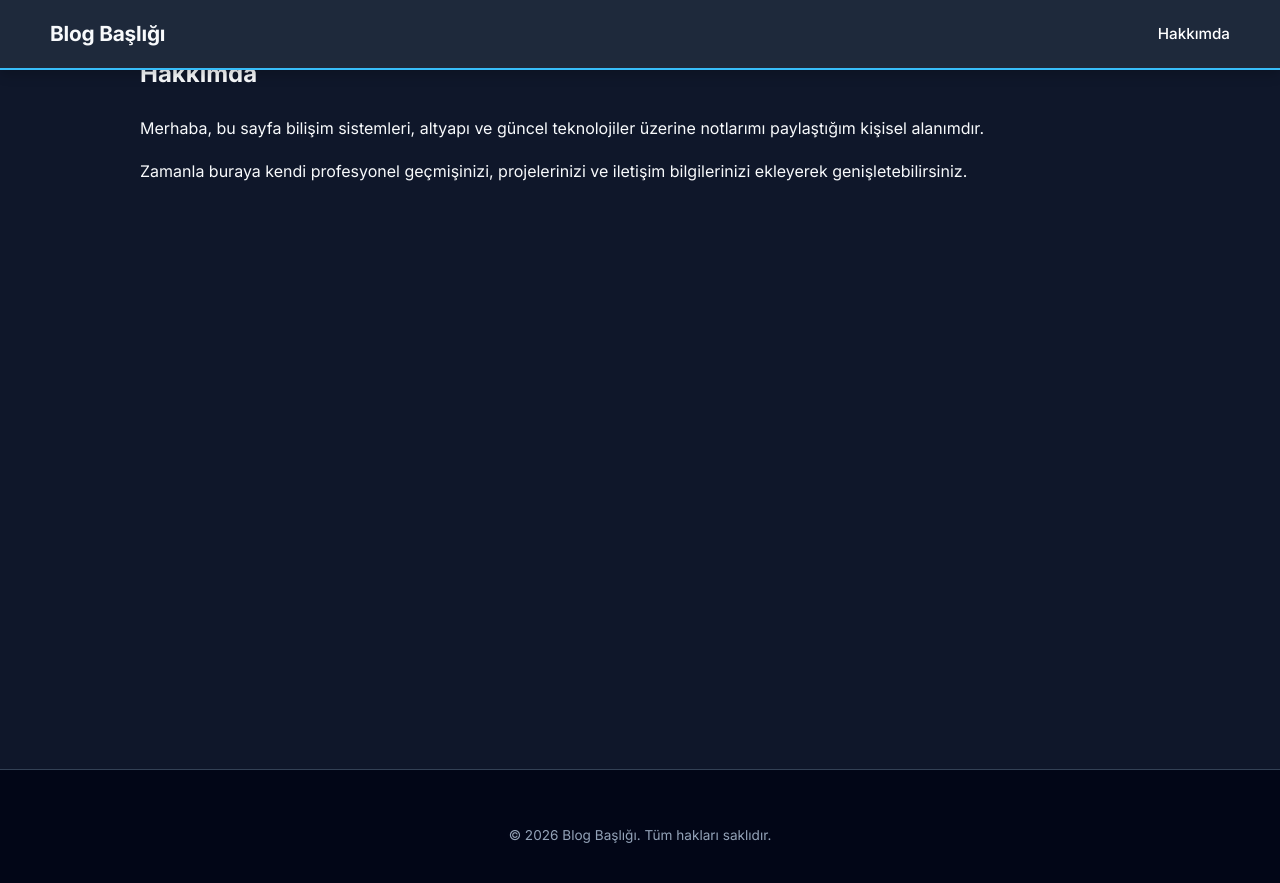
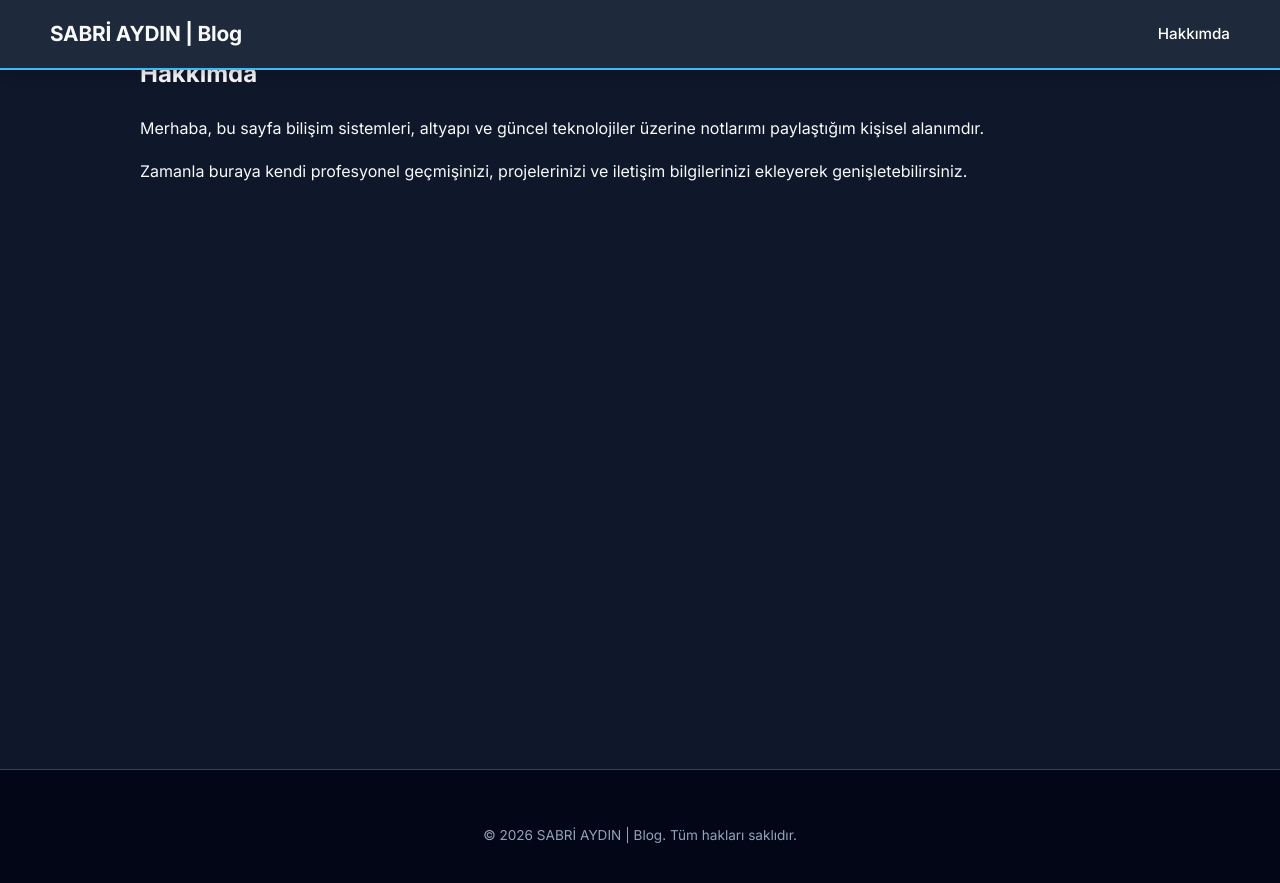
Before and after one commit to sabriaydin/blog, a Jekyll site: the page built from hakkimda.md, in a window 1280 px wide and 900 px high, scrolled down 96 px. Shown: the top 883 px of the window. Built offline with Jekyll 4.4.1, drawn with Linux system fonts in a browser that asks for light colours.

Commit message:
Update _config.yml

```diff
--- a/_config.yml
+++ b/_config.yml
@@ -1,5 +1,5 @@
 # _config.yml
-title: Blog Başlığı
+title: "SABRİ AYDIN | Blog"
 description: Koyu tonlarda, pratik güncellenebilen GitHub Pages blog teması.
 url: "https://sabriaydin.github.io"
 baseurl: "/blog"
```
